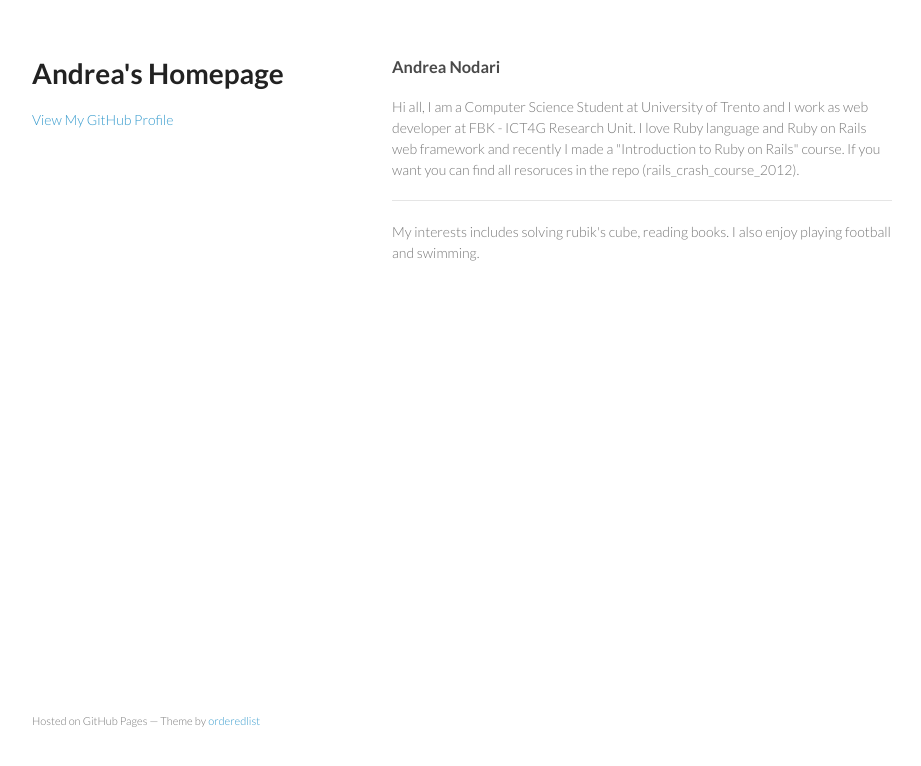
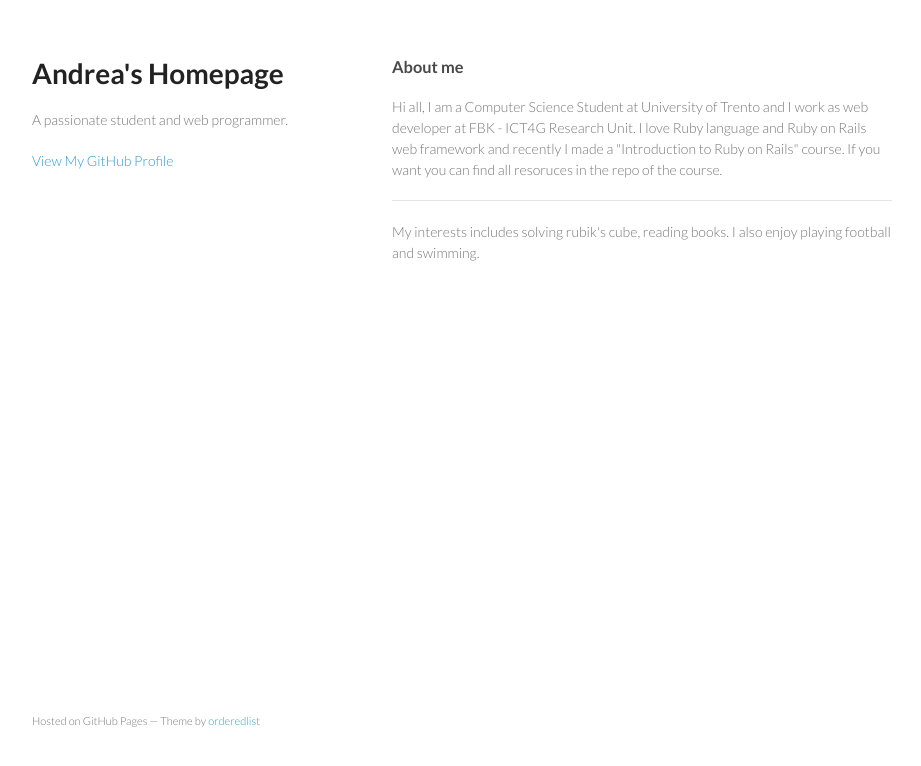
Before and after one commit to nostalgiaz/nodo.github.com, a plain HTML site: page index.html in a window 1280 px wide. Shown: the whole page, without its empty margins (178-1099 px from the left). Drawn offline with Linux system fonts and the light colour scheme.

Commit message:
Replace master branch with page content via GitHub

```diff
--- a/index.html
+++ b/index.html
@@ -16,18 +16,18 @@
     <div class="wrapper">
       <header>
         <h1>Andrea's Homepage</h1>
-        <p></p>
+        <p>A passionate student and web programmer.</p>
 
 
         <p class="view"><a href="https://github.com/Nodo">View My GitHub Profile</a></p>
 
       </header>
       <section>
-        <h3>Andrea Nodari</h3>
+        <h3>About me</h3>
 
 <p>Hi all,
 I am a Computer Science Student at University of Trento and I work as web developer at FBK - ICT4G Research Unit.
-I love Ruby language and Ruby on Rails web framework and recently I made a "Introduction to Ruby on Rails" course. If you want you can find all resoruces in the repo (rails_crash_course_2012).</p>
+I love Ruby language and Ruby on Rails web framework and recently I made a "Introduction to Ruby on Rails" course. If you want you can find all resoruces in the repo of the course.</p>
 
 <hr><p>My interests includes solving rubik's cube, reading books. I also enjoy playing football and swimming.</p>
       </section>
--- a/params.json
+++ b/params.json
@@ -1 +1 @@
-{"tagline":"","body":"### Andrea Nodari\r\n\r\nHi all,\r\nI am a Computer Science Student at University of Trento and I work as web developer at FBK - ICT4G Research Unit.\r\nI love Ruby language and Ruby on Rails web framework and recently I made a \"Introduction to Ruby on Rails\" course. If you want you can find all resoruces in the repo (rails_crash_course_2012).\r\n\r\n***\r\n\r\nMy interests includes solving rubik's cube, reading books. I also enjoy playing football and swimming.\r\n\r\n","name":"Andrea's Homepage","google":"","note":"Don't delete this file! It's used internally to help with page regeneration."}
+{"body":"### About me\r\n\r\nHi all,\r\nI am a Computer Science Student at University of Trento and I work as web developer at FBK - ICT4G Research Unit.\r\nI love Ruby language and Ruby on Rails web framework and recently I made a \"Introduction to Ruby on Rails\" course. If you want you can find all resoruces in the repo of the course.\r\n\r\n***\r\n\r\nMy interests includes solving rubik's cube, reading books. I also enjoy playing football and swimming.\r\n\r\n","google":"","name":"Andrea's Homepage","tagline":"A passionate student and web programmer.","note":"Don't delete this file! It's used internally to help with page regeneration."}
```
